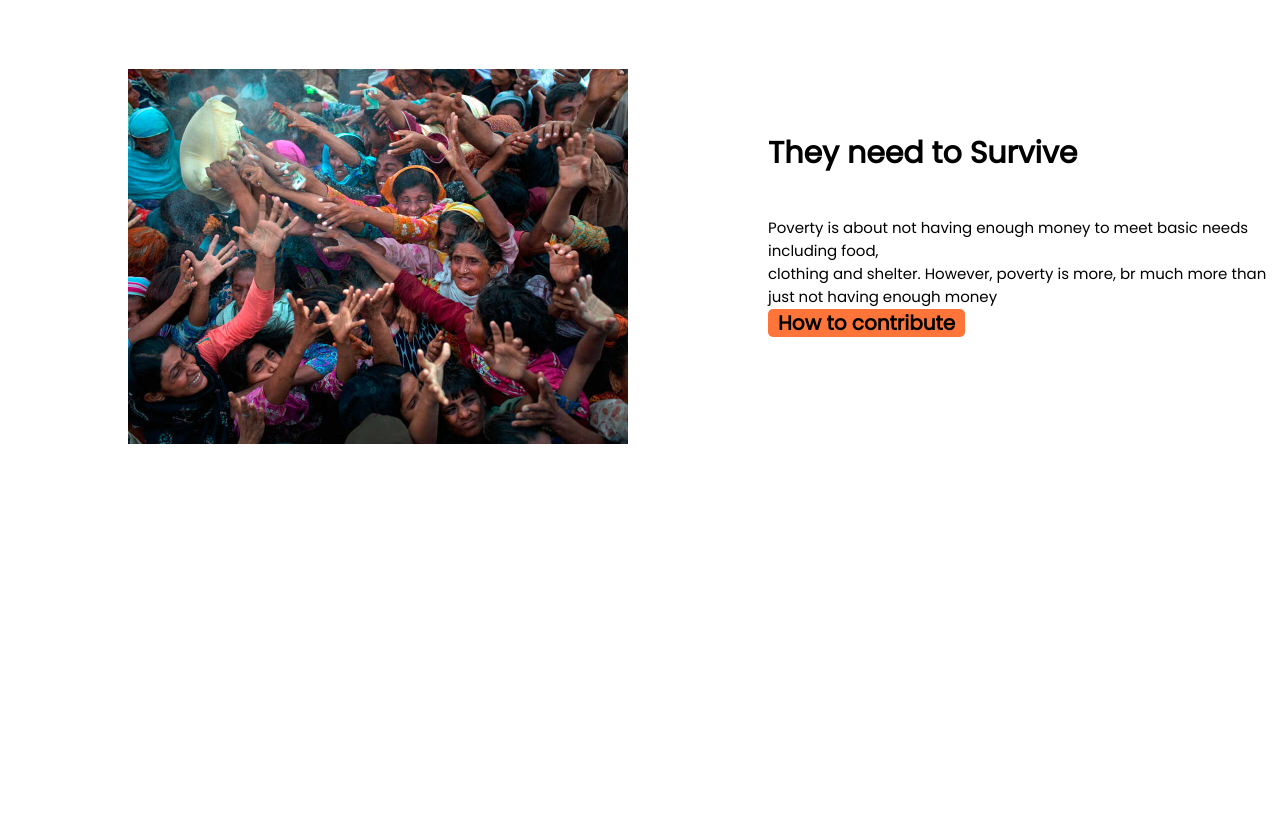
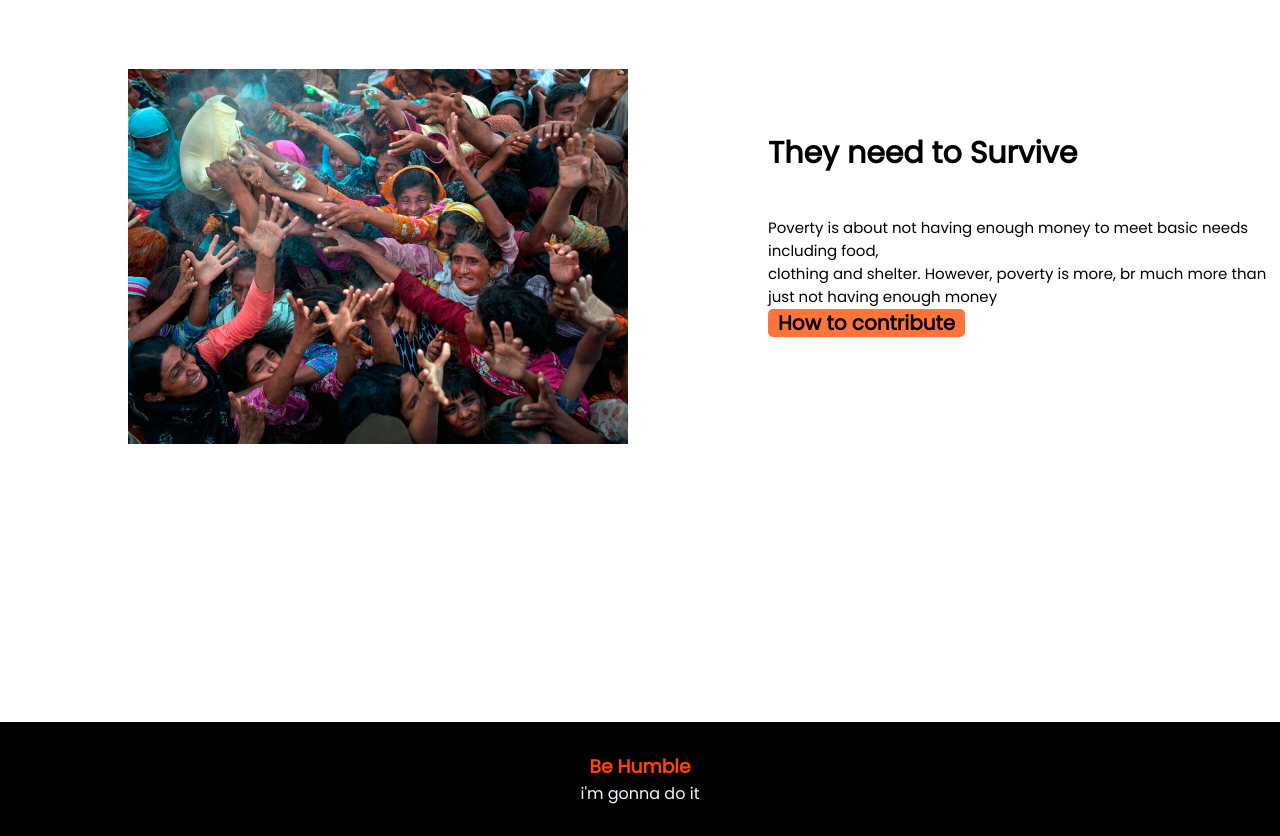
Before and after one commit to Nasif0/donate-repo, a plain HTML site: page index.html in a window 1280 px wide. Shown: the part 1576-2412 px from the top of the page. Before the commit the page ends 2155 px from the top, so only its background shows below. Drawn offline with Linux system fonts and the light colour scheme.

Commit message:
yes commit

```diff
--- a/index.html
+++ b/index.html
@@ -101,5 +101,8 @@
 
 </body>
 
-
+<footer>
+     <h3 class="fr">Be Humble</h3>
+     <p>i'm gonna do it</p>
+</footer>
 </html>
--- a/style.css
+++ b/style.css
@@ -200,3 +200,13 @@ span{
      border-radius: 5px;
      width: 100px;
    }
+   footer{
+     text-align: center;
+     color: aliceblue;
+     margin-top: 20%;
+     background-color: black;
+     padding: 30px;
+   }
+   .fr{
+     color: orangered;
+   }
```
